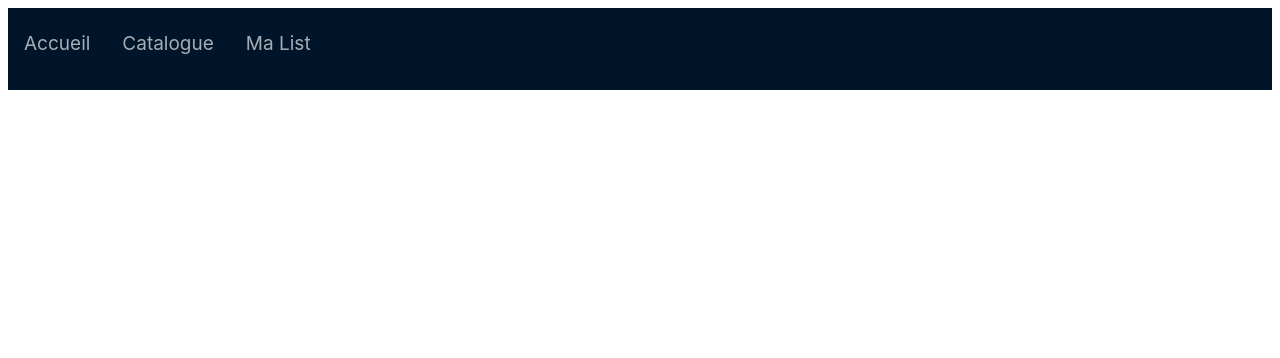
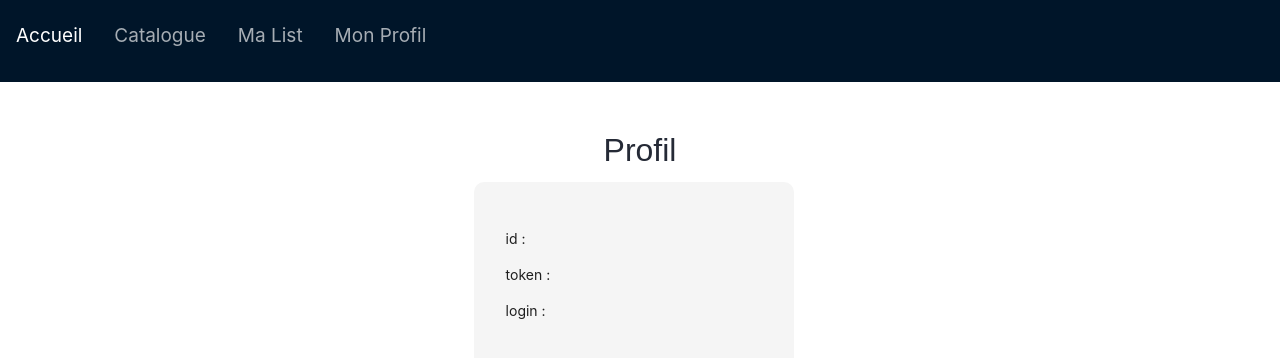
Before and after one commit to chimoTN/projet-movi, a React (Create React App) app in the folder front/front-api/: page /getMyProfil in a window 1280 px wide. Shown: the top 358 px of the page. Built offline with nearby package versions, Linux system fonts and the light colour scheme; no server answers.

Commit message:
Add user profil, the user can see its information

```diff
--- a/front/front-api/src/components/Header.js
+++ b/front/front-api/src/components/Header.js
@@ -16,6 +16,10 @@ const HeaderComponent = () => {
         {
             label: <Link to='/getMyList/1'> Ma List </Link>,
             key: 'Contact',
+        },
+        {
+            label: <Link to='/getMyProfil'> Mon Profil </Link>,
+            key: 'Profil',
         }
     ];
 
--- /dev/null
+++ b/front/front-api/src/components/Profil.js
@@ -0,0 +1,51 @@
+import React, { useContext } from 'react';
+import { useEffect } from 'react';
+import  Axios  from 'axios';
+import {Form} from 'antd';
+import {MyContext} from '../context/userContext'
+
+const Profil = () => {
+
+    const { user, setUser } = useContext(MyContext);
+
+    //on remplace les info
+    const handleUser = (event) => {
+        const value = event.target.value;
+        const name = event.target.name;
+        setUser({...user, [name] : value})
+    };
+
+
+    const seeProfil = () => {
+        Axios
+            .get(`http://localhost:8080/getUser/102`)
+            .then((response) => setUser(response.data))
+            .catch((error) => console.log("erreur => ",error))
+
+    }
+
+    useEffect(() => {
+        seeProfil();
+    }, []);
+
+    return (
+        <>
+            <div className='titre'>
+                <p>Profil</p>
+            </div>
+
+            <Form hoverable
+                  style={
+                      { marginLeft : "37%", width: '25%', padding:50 ,background:"#80808014", borderRadius: '10px',
+                          padding: '2rem'}
+                  }>
+                <p>id : {user.idUser}</p>
+                <p>token : {user.token}</p>
+                <p>login : {user.login}</p>
+
+            </Form>
+        </>
+    )
+}
+
+export default Profil
--- a/front/front-api/src/components/Router.js
+++ b/front/front-api/src/components/Router.js
@@ -5,11 +5,14 @@ import HomeComponent from './HomeComponent'
 import MyListComponent from './UserMovieListComponent';
 import DetailMovieComponent from './DetailMovieComponent';
 import HeaderComponent from './Header';
+import Profil from './Profil';
+import UserContext from '../context/UserContext';
 
 const Router = () => {
     return (
         <>
             <BrowserRouter>
+                <UserContext>
                     <HeaderComponent />
                     <br></br>
                     <Routes>
@@ -17,7 +20,9 @@ const Router = () => {
                         <Route path="/getAllMovies" element={<MoviesComponent />} />
                         <Route path="/getMyList/1" element={<MyListComponent />} />
                         <Route path="/getDetailMovie/:idUser/:idMovie" element={<DetailMovieComponent />} />
+                        <Route path="/getMyProfil" element={<Profil />} />
                     </Routes>
+                </UserContext>
             </BrowserRouter>
         </>
     );
--- a/front/front-api/src/components/UserMovieListComponent.js
+++ b/front/front-api/src/components/UserMovieListComponent.js
@@ -1,6 +1,6 @@
 import axios from 'axios';
 import React, { useEffect, useState, Fragment } from 'react';
-import {Button, Input, Modal} from 'antd';
+import {Button} from 'antd';
 import { Link } from 'react-router-dom'
 import { RestOutlined, EyeOutlined } from '@ant-design/icons';
 
--- /dev/null
+++ b/front/front-api/src/context/UserContext.js
@@ -0,0 +1,24 @@
+import React, {useState } from 'react';
+import { createContext } from 'react';
+
+export const MyContext = createContext(null);
+
+const UserContext = ({children}) => {
+
+
+    const [user,setUser] = useState({
+        id : "",
+        token : "",
+        login : "",
+        motDePasse : "",
+    });
+
+
+    return (
+        <MyContext.Provider value={{user, setUser}}>
+            {children}
+        </MyContext.Provider>
+    );
+};
+
+export default UserContext;
--- a/front/front-api/src/css/styles.css
+++ b/front/front-api/src/css/styles.css
@@ -4,9 +4,13 @@
     --color-black: #252525
 }
 
+@import url('https://fonts.googleapis.com/css?family=Poppins:200,300;400;500;600;700;800;900&display=swap');
+
 body {
     background: var(--color-primary);
     color: #fff;
+    margin: 0;
+    font-family: 'Poppins', sans-serif;
 }
 
 /*  Home    */
```
Also changed, not shown: 1 other file (tests, documents, lock files or other folders). Lines whose indentation alone changed are shown as unchanged.
